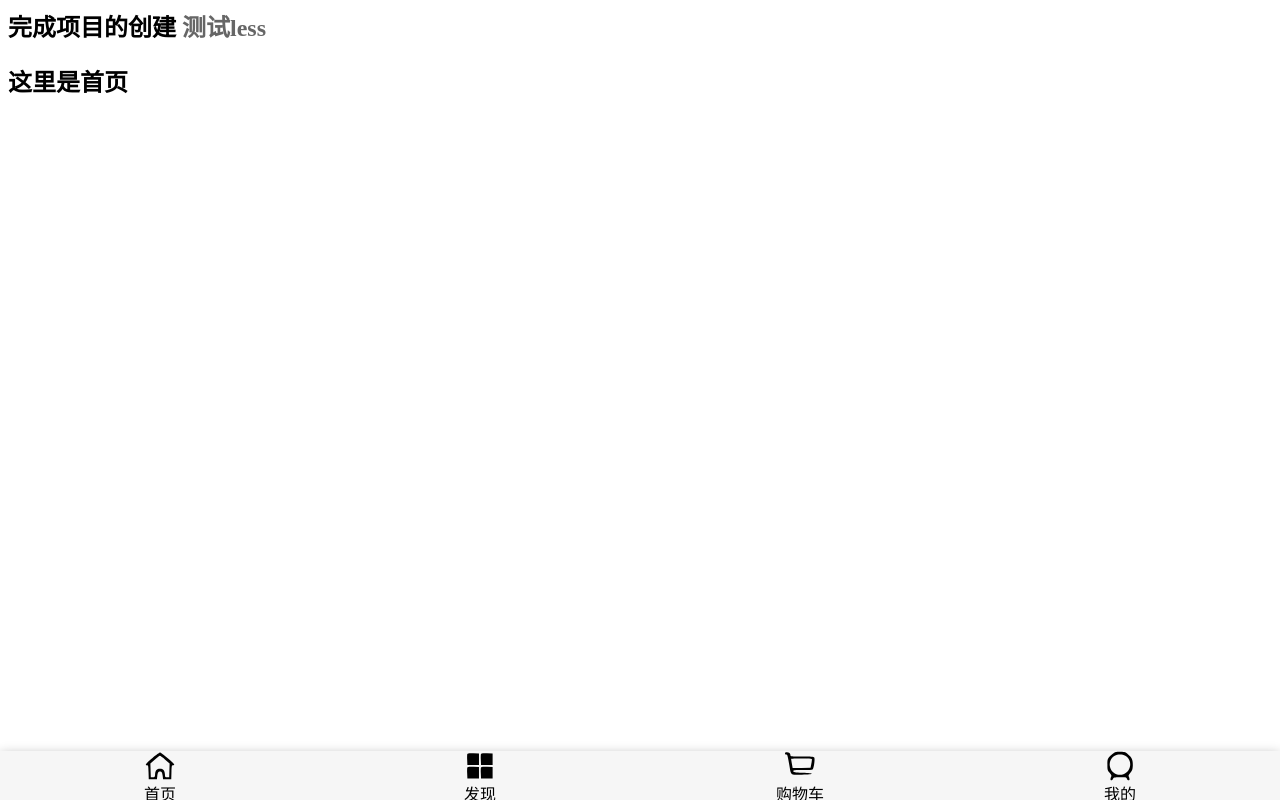
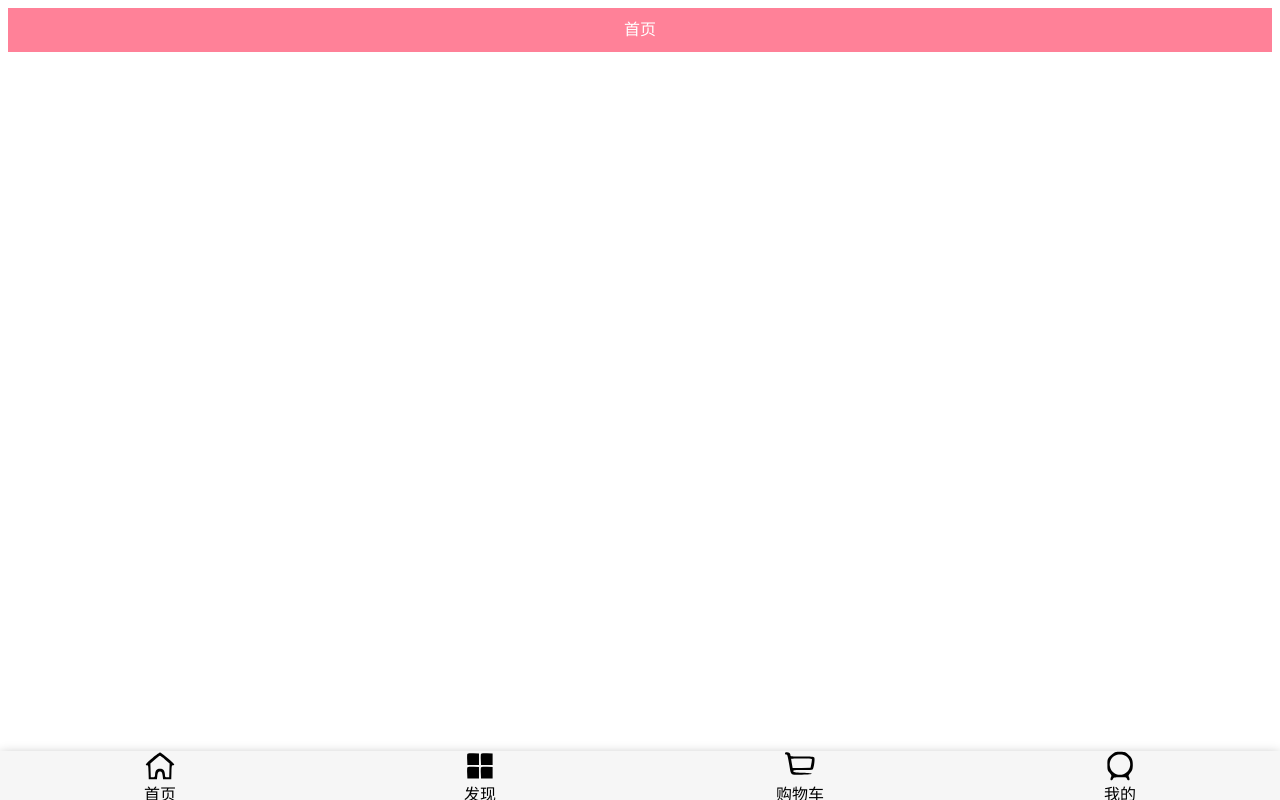
Before and after one commit to WuuG/shoppingMall, a Vue app: page / in a window 1280 px wide. Built offline with nearby package versions, Linux system fonts and the light colour scheme.

Commit message:
导航栏模块封装，home导航栏

```diff
--- a/src/App.vue
+++ b/src/App.vue
@@ -1,9 +1,5 @@
 <template>
   <div id="app">
-    <h2>
-      完成项目的创建
-      <a href="javascript:">测试less</a>
-    </h2>
     <router-view></router-view>
     <tab-bar-menu></tab-bar-menu>
   </div>
@@ -22,9 +18,4 @@ export default {
 </script>
 <style lang="less" scoped>
 @import "./assets/css/base.less";
-h2 {
-  a {
-    color: @text-color;
-  }
-}
 </style>
--- /dev/null
+++ b/src/components/common/navbar/NavBar.vue
@@ -0,0 +1,30 @@
+<template>
+  <div class="nav-bar">
+    <div class="left"><slot name="left"></slot></div>
+    <div class="mid"><slot name="mid"></slot></div>
+    <div class="right"><slot name="right"></slot></div>
+  </div>
+</template>
+
+<script>
+export default {
+  data() {
+    return {};
+  },
+};
+</script>
+
+<style lang="less" scoped>
+.nav-bar {
+  display: flex;
+  height: 44px;
+  line-height: 44px;
+  .left,
+  .right {
+    width: 50px;
+  }
+  .mid {
+    flex: 1;
+  }
+}
+</style>
--- a/src/views/Home.vue
+++ b/src/views/Home.vue
@@ -1,12 +1,28 @@
 <template>
   <div>
-    <h2>这里是首页</h2>
+    <nav-bar class="nav-bar">
+      <template v-slot:mid>首页</template>
+    </nav-bar>
   </div>
 </template>
 
 <script>
-export default {};
+import navBar from "components/common/navbar/NavBar";
+export default {
+  data() {
+    return {};
+  },
+  components: {
+    navBar,
+  },
+};
 </script>
 
-<style scoped>
+<style lang="less" scoped>
+@import "../assets/css/base.less";
+.nav-bar {
+  text-align: center;
+  color: #fff;
+  background-color: @tint-color;
+}
 </style>
```
